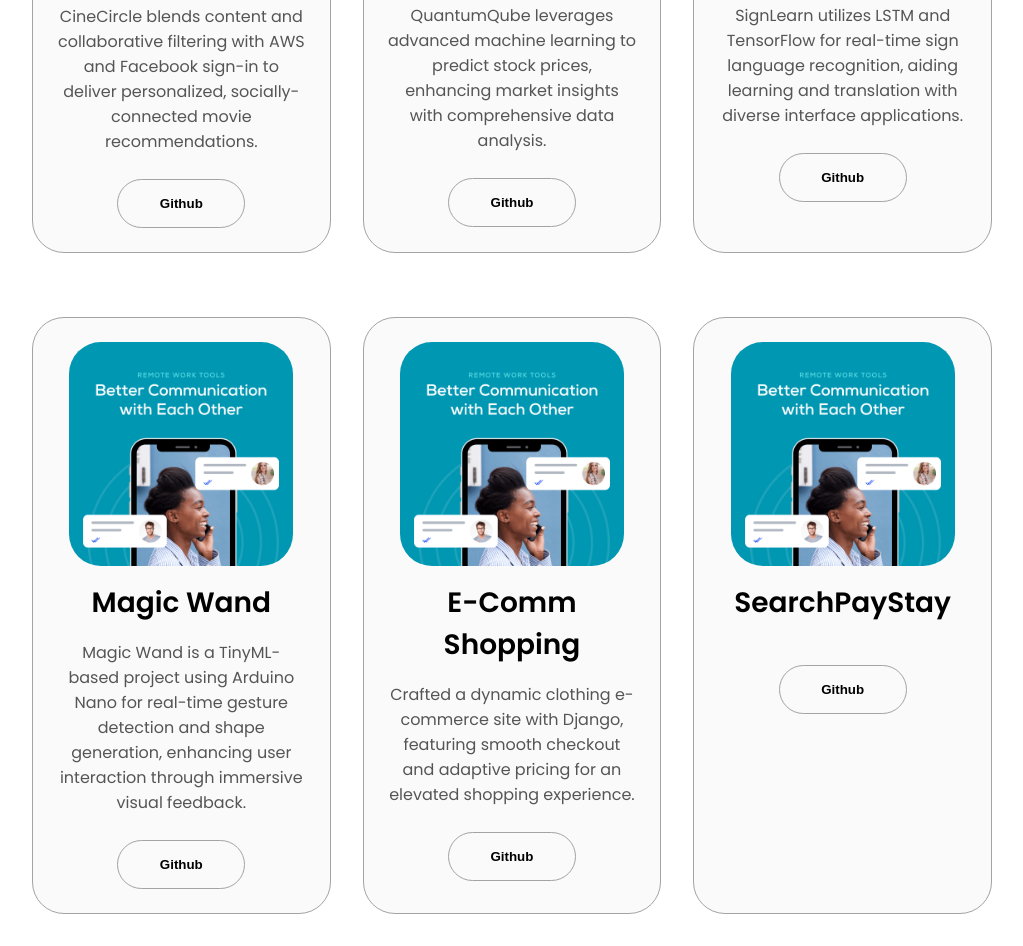
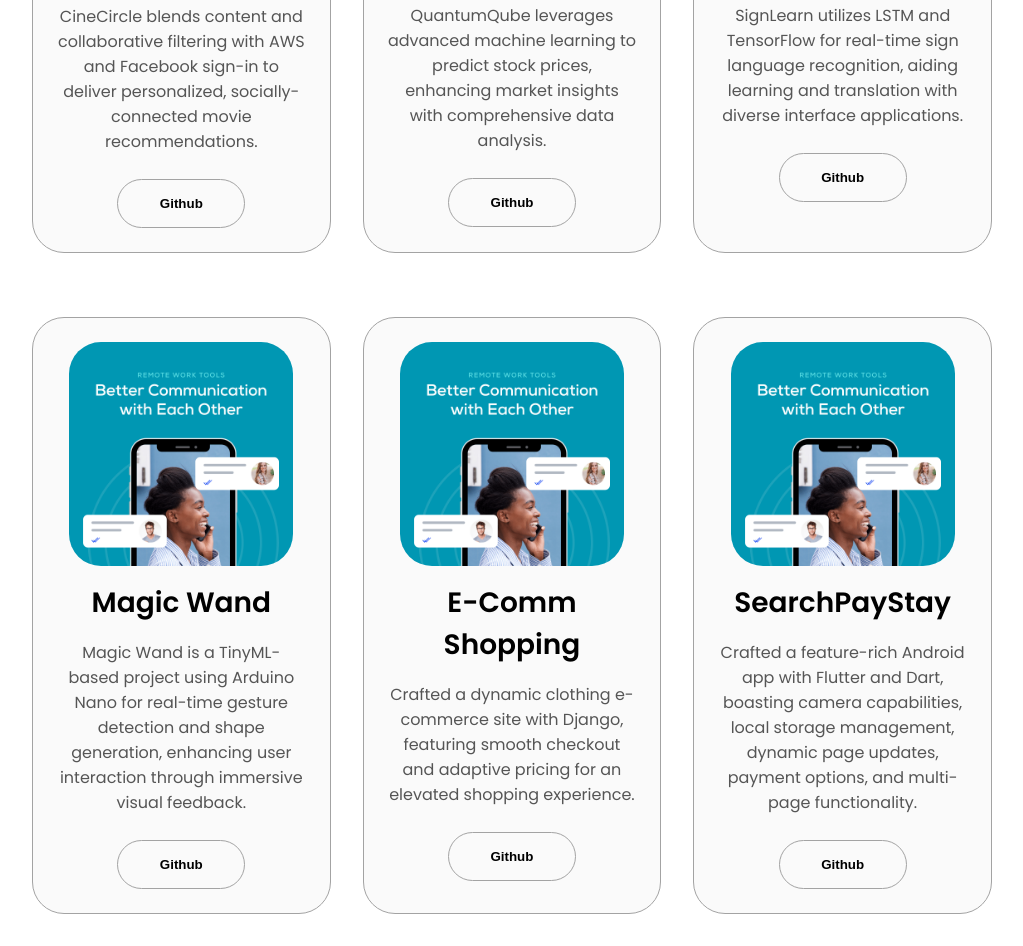
Before and after one commit to Simran2147/portfolio, a plain HTML site: page projects.html in a window 1280 px wide. Shown: the part 592-1538 px from the top of the page, without its empty margins (128-1151 px from the left). Drawn offline with Linux system fonts and the light colour scheme.

Commit message:
added new project

```diff
--- a/projects.html
+++ b/projects.html
@@ -195,6 +195,8 @@
                 <h2 class="experience-sub-title project-title">SearchPayStay</h2>
                 <div class="text-container">
                   <p>
+                    Crafted a feature-rich Android app with Flutter and Dart, boasting camera capabilities, local
+                    storage management, dynamic page updates, payment options, and multi-page functionality.
                   </p>
                   <br>
                 </div>
```
